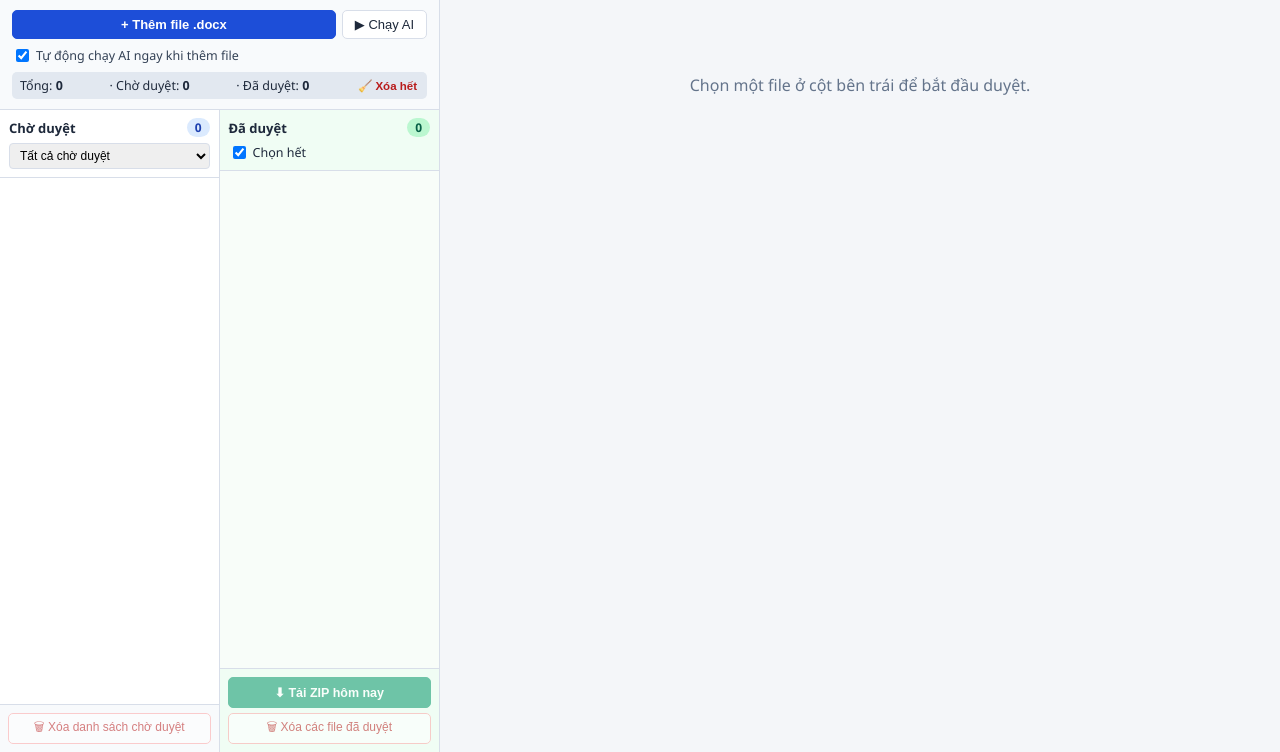
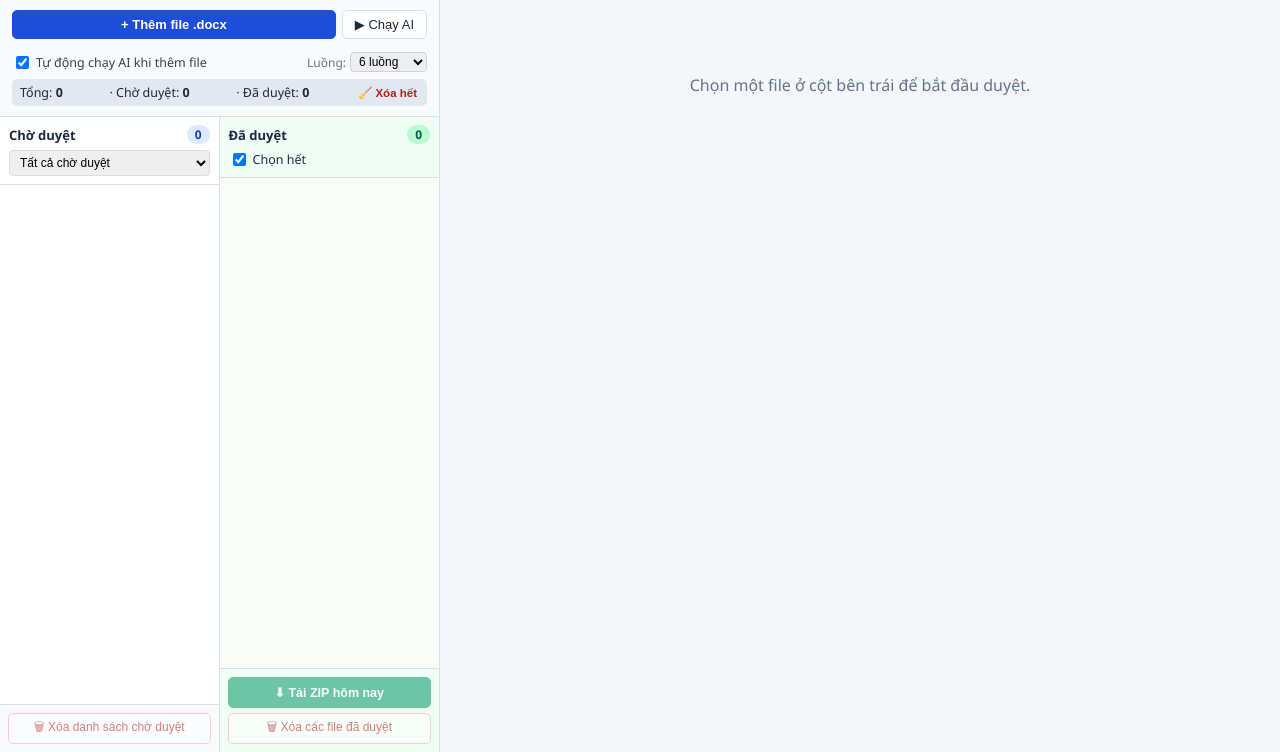
Before and after one commit to Bowfm/TomTatBienSoan, a Flask app: page / in a window 1280 px wide. Shown: the part 49-801 px from the top of the page. Run offline with Flask 3, Linux system fonts and the light colour scheme; data that the repository does not hold is empty; parts of the project's set-up code (start-up, migrations or seed data) failed here and were passed over; some libraries are stand-ins or nearby versions.

Commit message:
feat: run parallel top-down queue with concurrency selector (4-10 streams)

```diff
--- a/config.yaml
+++ b/config.yaml
@@ -27,9 +27,9 @@ gemini:
   backoff_max_s: 10
   max_output_tokens: 16384
   temperature: null               # null = để mặc định của model
-  max_concurrent_calls: 6         # hỗ trợ tới 6 luồng gọi song song trên pool 20 keys
+  max_concurrent_calls: 8         # hỗ trợ tới 8 luồng gọi song song trên pool 29 keys
 
-workers: 4                        # xử lý 4 file song song cùng lúc siêu nhanh trên pool 20 keys
+workers: 6                        # xử lý 6 file song song cùng lúc siêu nhanh trên pool 29 keys
 
 # ---------------- Đếm từ ----------------
 word_count:
--- a/src/tomtat/report.py
+++ b/src/tomtat/report.py
@@ -3,6 +3,7 @@ from __future__ import annotations
 
 import csv
 from pathlib import Path
+import re
 
 from openpyxl import Workbook
 from openpyxl.styles import Alignment, Font, PatternFill
@@ -72,7 +73,10 @@ def collect_rows(cfg: dict, files: list[Path] | None = None) -> list[dict]:
                 src = Path(st_tmp.get("source_path") or (d / f"{d.name}.docx"))
                 known[d.name] = src
     rows = []
-    for stem in sorted(known):
+    def _natural_key(s: str) -> list[int | str]:
+        return [int(t) if t.isdigit() else t.lower() for t in re.split(r"(\d+)", str(s))]
+
+    for stem in sorted(known, key=_natural_key):
         docx_path = known[stem]
         ws = FileWorkspace(cfg.work_dir, docx_path)
         st = ws.load_state()
--- a/src/tomtat/web/app.py
+++ b/src/tomtat/web/app.py
@@ -4,6 +4,7 @@ from __future__ import annotations
 from datetime import datetime
 import io
 from pathlib import Path
+import re
 import shutil
 import zipfile
 
@@ -110,6 +111,9 @@ def create_app(cfg: Config, mock: bool = False) -> Flask:
         run_now = request.form.get("run_now", "false").lower() in ("1", "true", "yes", "on")
         use_mock = request.form.get("mock", "false").lower() in ("1", "true", "yes", "on") or mock
         overwrite = request.form.get("overwrite", "false").lower() in ("1", "true", "yes", "on")
+
+        # Sắp xếp danh sách file nạp theo thứ tự tự nhiên (M1, M2... M50401, M50581) ngay từ đầu
+        uploaded.sort(key=lambda f: [int(t) if t.isdigit() else t.lower() for t in re.split(r"(\d+)", str(getattr(f, "filename", "") or ""))])
 
         cfg.input_dir.mkdir(parents=True, exist_ok=True)
         saved_paths: list[Path] = []
--- a/src/tomtat/web/static/app.js
+++ b/src/tomtat/web/static/app.js
@@ -845,6 +845,8 @@ async function uploadFiles(fileList, overwrite = false) {
   // Sao chép FileList sang mảng tĩnh ngay lập tức để không bị mất khi xóa input.value
   const filesArr = Array.from(fileList || []);
   if (!filesArr.length) return;
+  // Sắp xếp tự nhiên tên file ngay trước khi nạp để đảm bảo đúng thứ tự M1, M2... từ trên xuống
+  filesArr.sort((a, b) => (a.name || "").localeCompare(b.name || "", undefined, { numeric: true, sensitivity: "base" }));
   $("file-upload-input").value = "";
 
   const runNow = $("chk-run-on-upload") ? $("chk-run-on-upload").checked : false;
@@ -888,7 +890,9 @@ async function uploadFiles(fileList, overwrite = false) {
       const orderedStems = pendingFiles()
         .map((r) => r.file.replace(/\.docx$/i, ""))
         .filter((s) => addedSet.has(s));
-      const stemsToRun = orderedStems.length ? orderedStems : [...data.stems].sort();
+      const stemsToRun = orderedStems.length
+        ? orderedStems
+        : [...data.stems].sort((a, b) => a.localeCompare(b, undefined, { numeric: true, sensitivity: "base" }));
       await runQueueOnStems(stemsToRun, useMock);
     } else if (data.errors && data.errors.length > 0) {
       showToast(`Đã thêm (${data.added.length} file), có lưu ý: ${data.errors[0]}`, true);
@@ -923,15 +927,15 @@ async function runQueueOnStems(stems, useMock) {
   let doneCount = 0;
   let errCount = 0;
   let startedCount = 0;
-  // Chạy tuần tự 1 worker duy nhất theo đúng thứ tự từ trên xuống dưới, không chạy song song nhảy cóc/random
-  const concurrency = 1;
+  // Lấy số luồng song song từ selectbox (mặc định 6 luồng để khai thác tối đa 29 API keys)
+  const concurrencyVal = $("sel-concurrency") ? Number($("sel-concurrency").value) || 6 : 6;
+  const concurrency = Math.min(concurrencyVal, stems.length);
   let nextIdx = 0;
 
   const updateProgressBanner = () => {
     const activeList = Array.from(RUNNING_STEMS).map((s) => `${s}.docx`).join(", ");
-    const currentNum = Math.min(doneCount + errCount + 1, stems.length);
     setBatchProgress(
-      `⏳ Đang xử lý file ${currentNum}/${stems.length}: ${activeList || "..."}`
+      `⏳ Đang chạy song song ${RUNNING_STEMS.size} luồng (${doneCount + errCount}/${stems.length} xong) — Đang xử lý: ${activeList || "..."}`
     );
   };
 
--- a/src/tomtat/web/templates/index.html
+++ b/src/tomtat/web/templates/index.html
@@ -34,10 +34,21 @@
           <button id="btn-stop-batch" class="btn hidden" style="color:#b91c1c;border-color:#fca5a5">⏹ Dừng</button>
         </div>
         <div id="batch-progress" class="batch-progress hidden"></div>
-        <label class="chk-inline upload-opt">
-          <input type="checkbox" id="chk-run-on-upload" checked>
-          Tự động chạy AI ngay khi thêm file
-        </label>
+        <div style="display:flex;align-items:center;justify-content:space-between;margin-top:6px">
+          <label class="chk-inline upload-opt" style="margin:0">
+            <input type="checkbox" id="chk-run-on-upload" checked>
+            Tự động chạy AI khi thêm file
+          </label>
+          <label class="chk-inline" title="Số file chạy song song cùng lúc (tận dụng 29 API keys)" style="font-size:12px;color:var(--muted);gap:4px">
+            Luồng:
+            <select id="sel-concurrency" style="padding:1px 4px;font-size:12px;border-radius:4px;border:1px solid #cbd5e1;cursor:pointer">
+              <option value="4">4 luồng</option>
+              <option value="6" selected>6 luồng</option>
+              <option value="8">8 luồng</option>
+              <option value="10">10 luồng</option>
+            </select>
+          </label>
+        </div>
         <div class="counts-summary">
           <span>Tổng: <strong id="cnt-total">0</strong></span>
           <span>· Chờ duyệt: <strong id="cnt-pending">0</strong></span>
```
